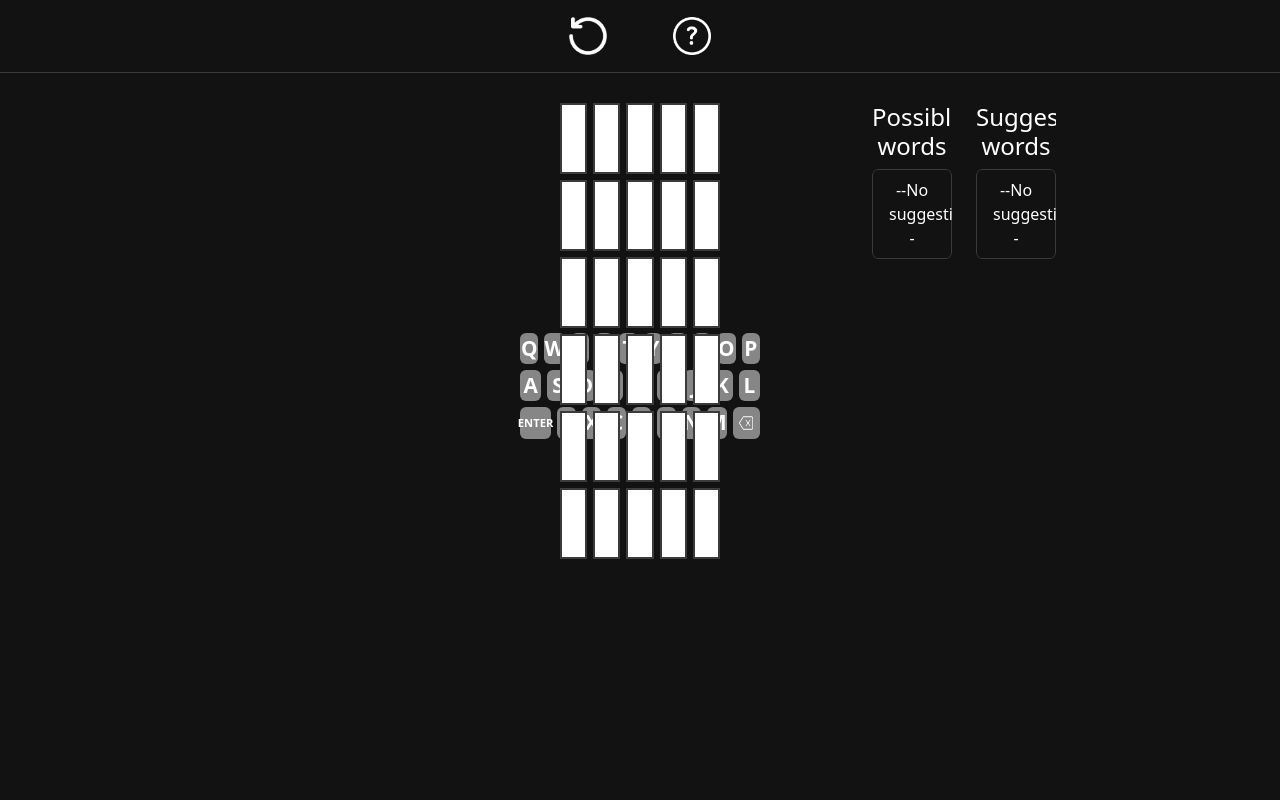
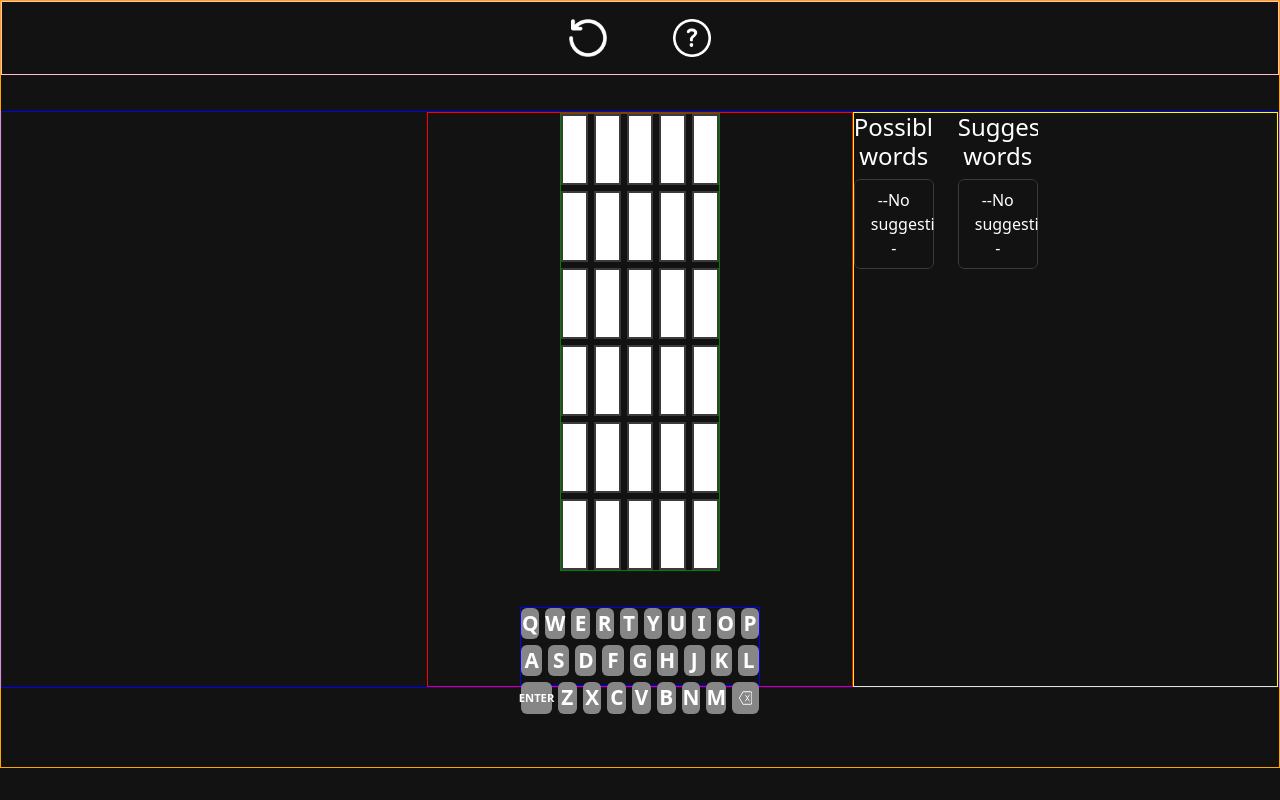
Before and after one commit to perssonoliver/WordleAssistant, a React (Vite) app in the folder wordle-solver/: page / in a window 1280 px wide. Built offline with nearby package versions, Linux system fonts and the light colour scheme.

Commit message:
Refactored layout

```diff
--- a/wordle-solver/src/App.css
+++ b/wordle-solver/src/App.css
@@ -50,15 +50,29 @@
 }
 
 .main-container {
+  border: 1px solid orange;
   display: flex;
-  justify-content: center;
-  width: 65vw;
-  min-width: 650px;
-  margin-top: 30px;
-  margin-bottom: 30px;
-  position: relative;
-  margin-right: auto;
-  margin-left: auto;
+  flex-direction: column;
+  height: 100%;
+  overflow-y: auto;
+  min-height: min-content;
+  min-width: min-content;
+}
+
+.center-container {
+  border: 1px solid blue;
+  display: flex;
+  justify-content: flex-end;
+  margin-top: 36px;
+}
+
+.center-vertical-container {
+  display: flex;
+  flex-direction: column;
+  align-items: center;
+  gap: 36px;
+  min-width: 33.33%;
+  border: 1px solid red;
 }
 
 .error-box {
--- a/wordle-solver/src/App.jsx
+++ b/wordle-solver/src/App.jsx
@@ -431,15 +431,23 @@ function App() {
 
   return (
     <>
+      <div className='main-container'>
         <Menu reset={reset} displayHelp={displayHelp} />
+
+        <div className='center-container'>
           <div
-        className='main-container'
-        style={{
-          minWidth: `${screenWidth * 0.2 + screenWidth * 0.1 + 150}px`,
-          height: `${screenWidth * 0.2 * 1.25}px`
-        }}
+            className='center-vertical-container'
           >
-        <MainGrid row={row} setColor={setColor} screenWidth={screenWidth} handleKeyPress={handleKeyPress} />
+            <MainGrid
+              style={{ height: `${screenWidth * 0.2 * 1.25}px` }}
+              row={row}
+              setColor={setColor}
+              screenWidth={screenWidth}
+              handleKeyPress={handleKeyPress}
+            />
+            <Keyboard handleKeyPress={handleKeyPress} screenWidth={screenWidth} />
+          </div>
+
           <WordList
             wordList={wordList}
             validLetters={validLetters}
@@ -449,8 +457,7 @@ function App() {
             screenWidth={screenWidth}
           />
         </div>
-
-      <Keyboard handleKeyPress={handleKeyPress} screenWidth={screenWidth} />
+      </div>
 
       {showHelp && <HelpScreen onClose={closeHelp} screenWidth={screenWidth} />}
       {showError && <div className={`error-box ${showError ? '' : 'hidden'}`}>
--- a/wordle-solver/src/Keyboard.css
+++ b/wordle-solver/src/Keyboard.css
@@ -1,8 +1,8 @@
 .keyboard {
   display: flex;
   flex-direction: column;
-  margin: auto;
   gap: 6px;
+  border: 1px solid blue;
 }
 
 .key-row {
--- a/wordle-solver/src/Keyboard.jsx
+++ b/wordle-solver/src/Keyboard.jsx
@@ -10,7 +10,8 @@ function Keyboard({ handleKeyPress, screenWidth }) {
             className='keyboard'
             style={{
                 width: `${screenWidth * 0.3}px`,
-                height: `${screenWidth * 0.3 * 0.33}px`
+                height: `${screenWidth * 0.3 * 0.33}px`,
+                minHeight: `${screenWidth * 0.3 * 0.33}px`
             }}
         >
             <div className='key-row'>
--- a/wordle-solver/src/MainGrid.css
+++ b/wordle-solver/src/MainGrid.css
@@ -1,9 +1,9 @@
 .main-grid {
-  height: 100%;
   display: grid;
   grid-template-rows: repeat(6, 1fr);
   grid-template-columns: repeat(5, 1fr);
   gap: 6px;
+  border: 1px solid green;
 }
 
 .main-grid input {
--- a/wordle-solver/src/Menu.css
+++ b/wordle-solver/src/Menu.css
@@ -4,6 +4,7 @@
     justify-content: center;
     border-bottom: 1px solid var(--select-grey);
     width: 100%;
+    border: 1px solid pink;
 }
 
 .top-menu-item {
--- a/wordle-solver/src/WordList.css
+++ b/wordle-solver/src/WordList.css
@@ -1,10 +1,9 @@
 .word-list-container {
-    position: absolute;
-    right: 0;
-    top: 0;
     max-height: 100%;
+    min-width: 33.33%;
     display: flex;
     gap: 24px;
+    border: 1px solid yellow;
 }
 
 .word-list {
--- a/wordle-solver/src/WordList.jsx
+++ b/wordle-solver/src/WordList.jsx
@@ -27,6 +27,8 @@ function WordList({ wordList, validLetters, validLetterFrequencies, fillWord, ro
                 if (!visitedLetters.includes(letter)) {
                     score += letterFrequencies[letter]
                     visitedLetters.push(letter)
+                } else {
+                    score += (letterFrequencies[letter] / 2)
                 }
                 if (yellowLetterIndexFrequencies[letter]) {
                     score += yellowLetterIndexFrequencies[letter][i]
```
Also changed, not shown: 1 other file (tests, documents, lock files or other folders). Lines whose indentation alone changed are shown as unchanged.
